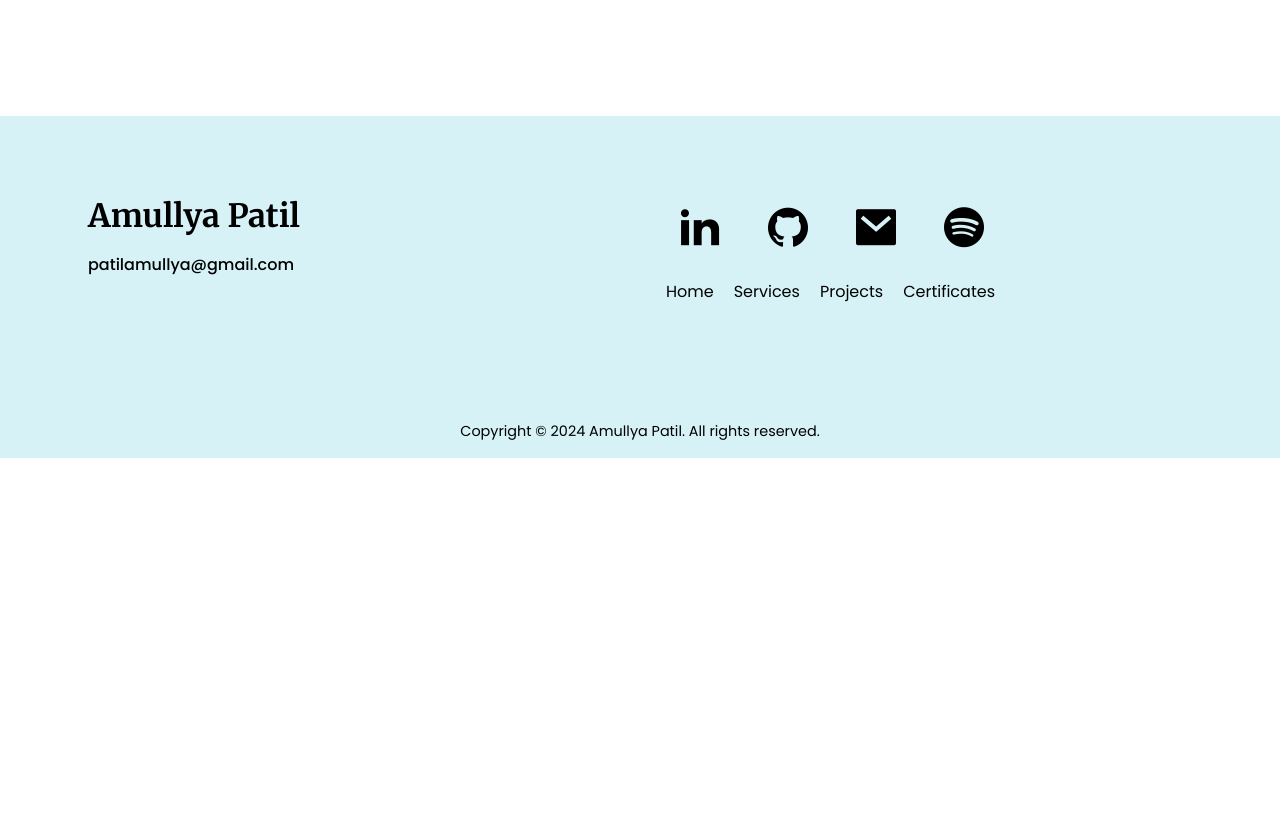
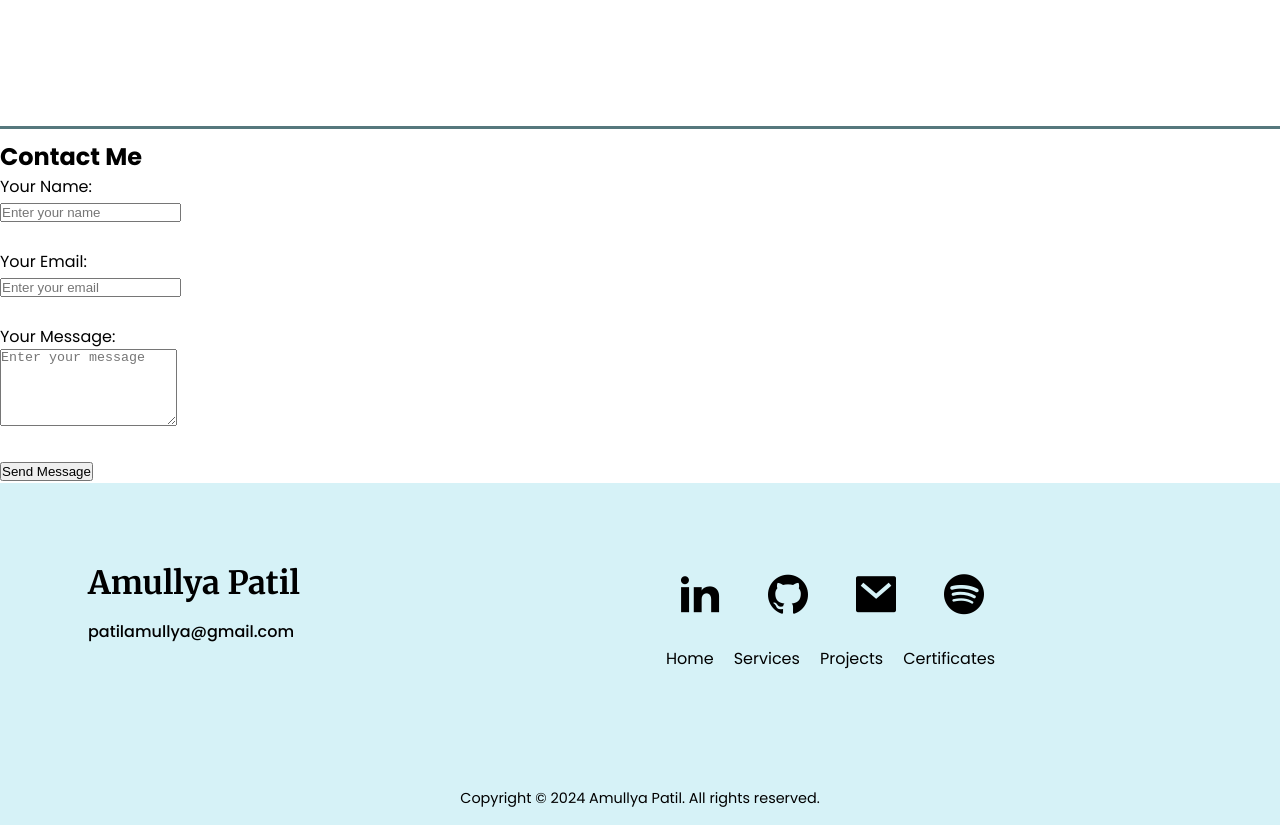
Before and after one commit to AmullyaPatil/Portfolio, a website: page index.html in a window 1280 px wide. Shown: the part 2880-3705 px from the top of the page. Before the commit the page ends 3338 px from the top, so only its background shows below. Drawn offline with nearby package versions, Linux system fonts and the light colour scheme.

Commit message:
Update index.html

```diff
--- a/index.html
+++ b/index.html
@@ -7,7 +7,7 @@
       href="https://cdn.jsdelivr.net/npm/remixicon@3.5.0/fonts/remixicon.css"
       rel="stylesheet"
     />
-    <link rel="stylesheet" href="styles.css" />
+    <link rel="stylesheet" href="styles.css">
     <script src="https://unpkg.com/scrollreveal"></script>
     <title>Portfolio</title>
   </head>
@@ -145,6 +145,30 @@
         </div>
       </div>
     </section>
+  <hr class="thick-line"/>
+
+  <section id="contact_us">
+    <h2>Contact Me</h2>
+    <form action="/submit" method="POST">
+      <div>
+          <label for="username">Your Name:</label><br>
+          <input type="text" id="username" name="name" placeholder="Enter your name" required><br><br>
+      </div>
+      <div>
+          <label for="email">Your Email:</label><br>
+          <input type="email" id="email" name="email" placeholder="Enter your email" required><br><br>
+      </div>
+      <div>
+          <label for="message">Your Message:</label><br>
+          <textarea id="message" name="message" rows="5" placeholder="Enter your message" required></textarea><br><br>
+      </div>
+      <div>
+          <input type="submit" value="Send Message">
+      </div>
+  </form>
+
+  </section>
+
 
     <footer class="footer" id="contact">
       <div class="section_container footer_container">
@@ -152,7 +176,6 @@
           <h2>Amullya Patil</h2>
           <p>patilamullya@gmail.com</p>
         </div>
-
         <div class="footer_col">
           <div class="footer_socials">
             <a href="https://www.linkedin.com/in/Amullya-Patil/" target="_blank" ><i class="ri-linkedin-fill"></i></a>
@@ -172,7 +195,6 @@
         Copyright © 2024 Amullya Patil. All rights reserved.
       </div>
     </footer>
-
     <script src="main.js"></script>
   </body>
 </html>
```
